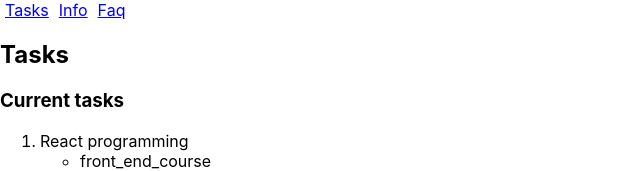
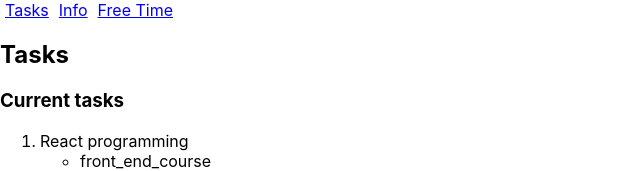
Before and after one commit to tune-ever/react-harjoitustyo-syksy-2022-tamk, a React (Create React App) app: page / in a window 1280 px wide. Shown: the top 171 px of the page, without its empty margins (0-640 px from the left). Built offline with nearby package versions, Linux system fonts and the light colour scheme; data requests are answered from the project's data file.

Commit message:
App.js: Changed faq page to free time

```diff
--- a/src/App.js
+++ b/src/App.js
@@ -3,7 +3,7 @@ import React from "react";
 import { BrowserRouter, Routes, Route, Link } from "react-router-dom";
 import Tasks from "./components/Tasks.js";
 import Info from "./components/Info.js";
-import Faq from "./components/Faq.js";
+import FreeTime from "./components/FreeTime.js";
 
 function App() {
   const navStyle = {
@@ -18,14 +18,14 @@ function App() {
         <Link style={navStyle} to="/info">
           Info
         </Link>
-        <Link style={navStyle} to="/faq">
-          Faq
+        <Link style={navStyle} to="/freeTime">
+          Free Time
         </Link>
       </nav>
       <Routes>
         <Route path="/" element={<Tasks />} />
         <Route path="/info" element={<Info />} />
-        <Route path="/faq" element={<Faq />} />
+        <Route path="/freeTime" element={<FreeTime />} />
       </Routes>
     </BrowserRouter>
   );
```
